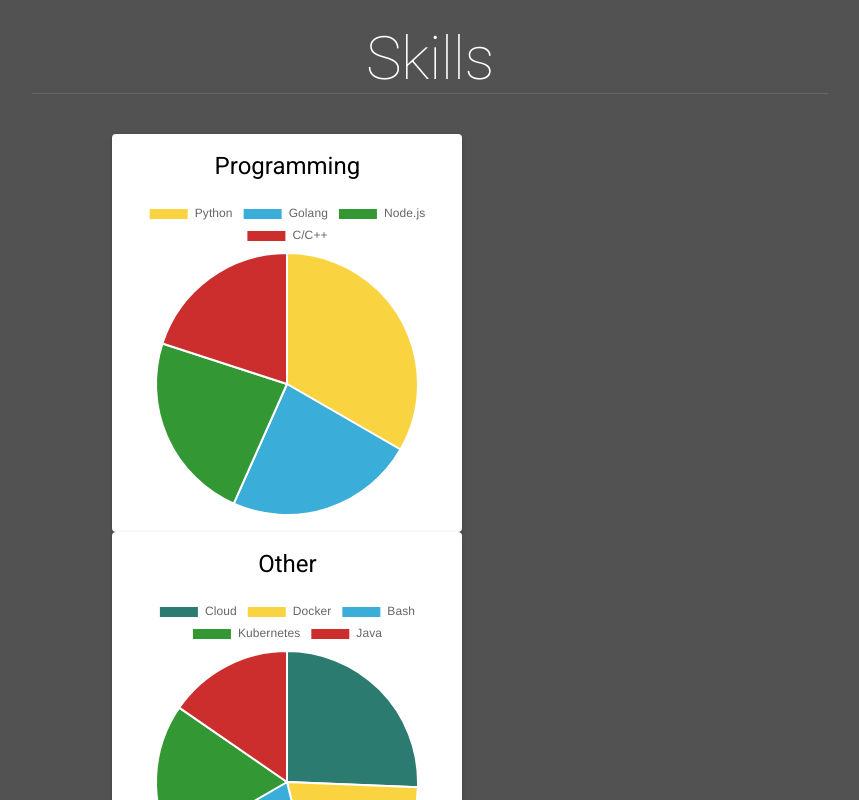
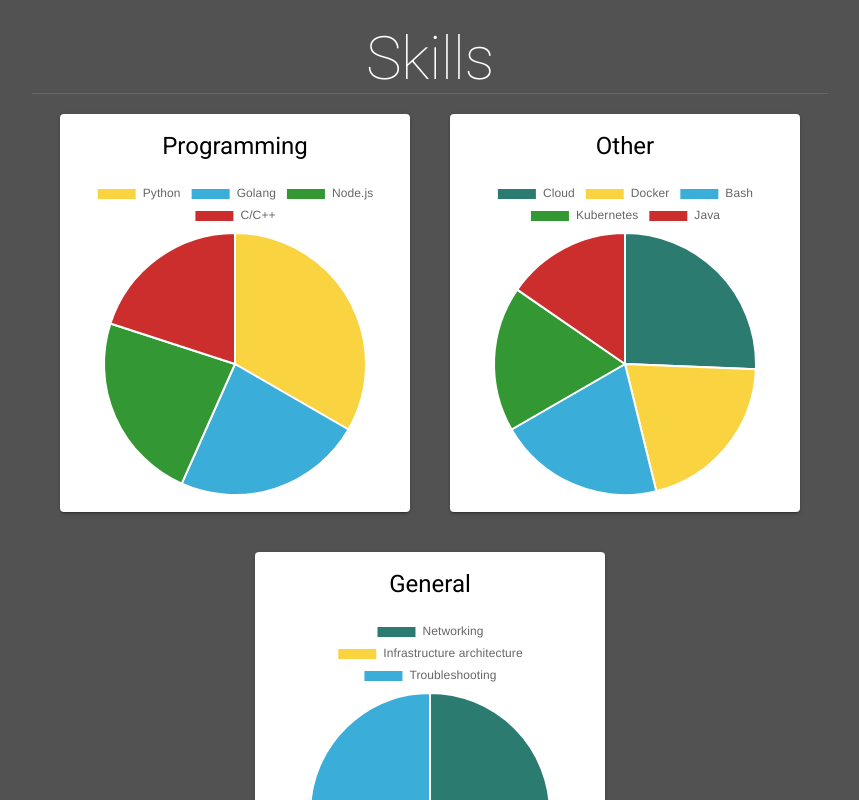
Before and after one commit to joangro/personal-website, a Vue app: page / in a window 1280 px wide. Shown: the part 1480-2280 px from the top of the page, without its empty margins (210-1069 px from the left). Built offline with nearby package versions, Linux system fonts and the light colour scheme; no server answers.

Commit message:
UI Fixes

```diff
--- a/src/components/Skills.vue
+++ b/src/components/Skills.vue
@@ -8,10 +8,12 @@
         >
       </v-layout>
       <v-divider></v-divider>
-      <v-layout align-center column mt-10 mx-15>
-        <v-flex>
-          <v-row no-gutters>
-            <v-card class="mx-5" max-width="350" color="white">
+      <v-container fluid>
+          <v-row
+           align="center"
+           justify="center"
+>
+            <v-card class="ma-5" max-width="350" color="white">
               <v-card-text class="text-center">
                 <p class="headline black--text">Programming</p>
                 <pie-chart
@@ -20,7 +22,7 @@
                 ></pie-chart>
               </v-card-text>
             </v-card>
-            <v-card class="mx-5" max-width="350" color="white">
+            <v-card class="ma-5" max-width="350" color="white">
               <v-card-text class="text-center">
                 <p class="headline black--text">Other</p>
                 <pie-chart
@@ -29,7 +31,7 @@
                 ></pie-chart>
               </v-card-text>
             </v-card>
-            <v-card class="mx-5" max-width="350" color="white">
+            <v-card class="ma-5" max-width="350" color="white">
               <v-card-text class="text-center">
                 <p class="headline black--text">General</p>
                 <pie-chart
@@ -39,8 +41,7 @@
               </v-card-text>
             </v-card>
           </v-row>
-        </v-flex>
-      </v-layout>
+      </v-container>
     </v-flex>
   </v-container>
 </template>
```
